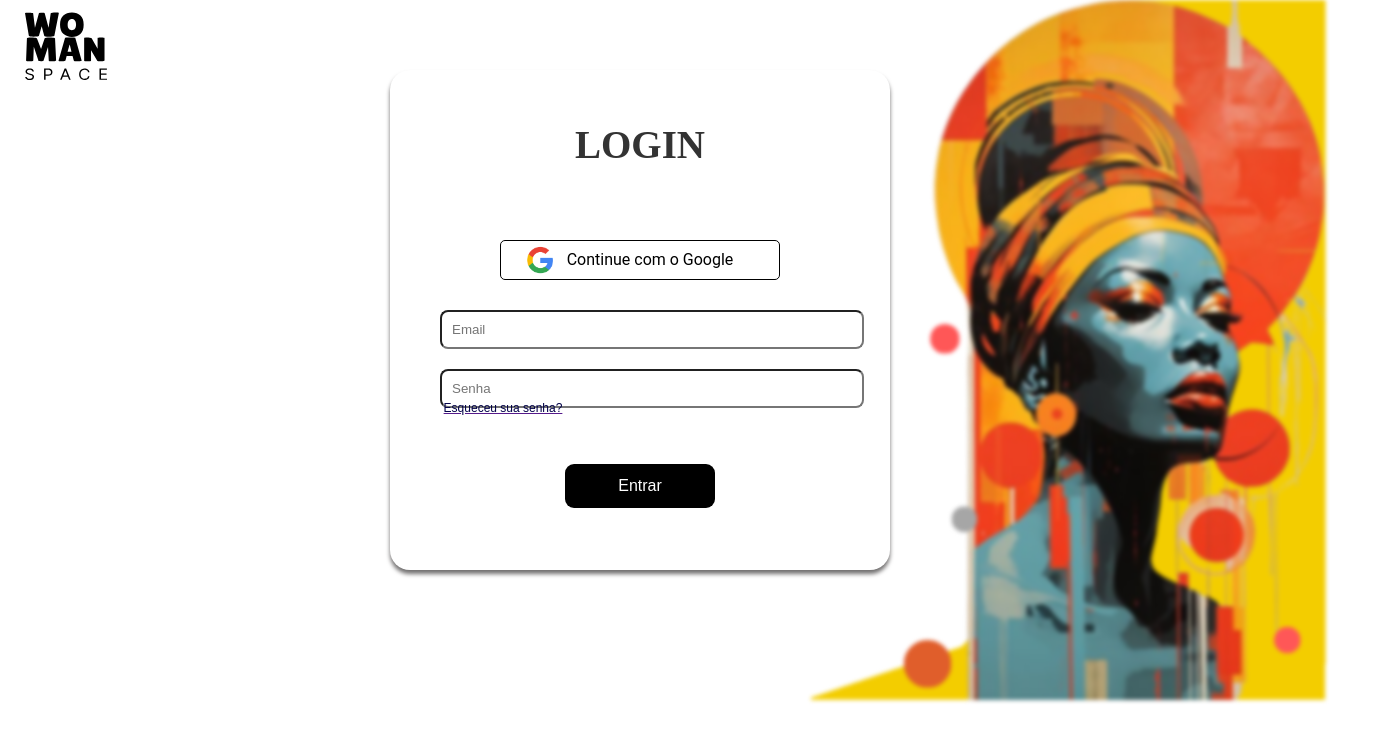
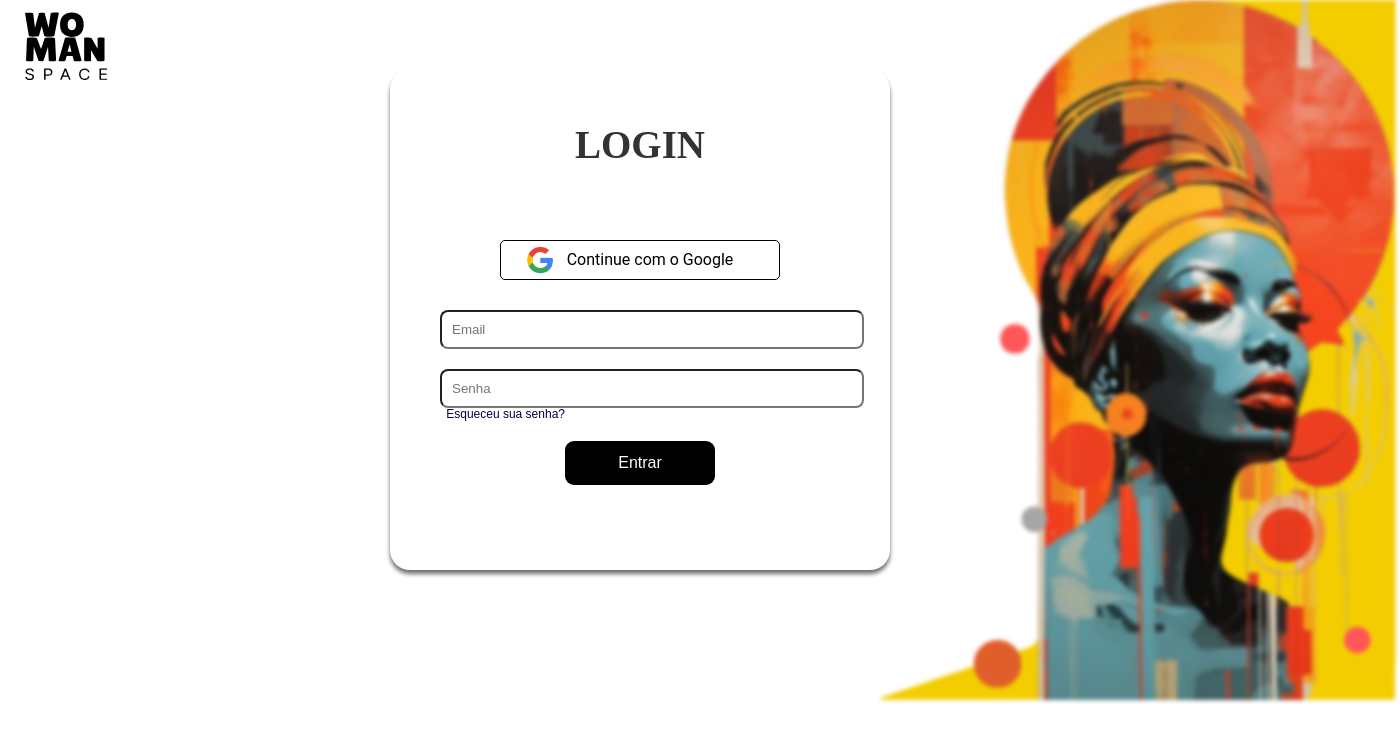
Before and after one commit to Vitor-Ferreir4/Mostra-Steam-Cadastro, a React (Create React App) app: page / in a window 1280 px wide. Shown: the top 742 px of the page, 1400 px wide, since content can reach past the window. Built offline with nearby package versions, Linux system fonts and the light colour scheme.

Commit message:
Novas att 22/04

```diff
--- a/src/App.css
+++ b/src/App.css
@@ -24,7 +24,7 @@
 .Imagem-Mulher{
   position: relative;
   bottom: 620px;
-  left: 430px;
+  left: 500px;
   z-index: 0;
   filter: blur(2px);
 
--- a/src/Componentes/login.css
+++ b/src/Componentes/login.css
@@ -79,7 +79,7 @@ input[type="submit"] {
     align-self: center;
     font-size: 16px;
     border-radius: 9px;
-    bottom: 85px;
+    bottom: 70px;
     transition: border-color 0.5s;
 }
 
@@ -88,10 +88,10 @@ input[type="submit"]:hover {
 }
 
 .esqueceu-senha {
-    position:relative;
-    right: 137px;
-    bottom: 60px;
-    color: #010048;
+    position: fixed;
+    right: 325px;
+    bottom: 137px;
+    color: #050447;
     font-size: calc(12px);
     cursor: pointer;
 }
```
